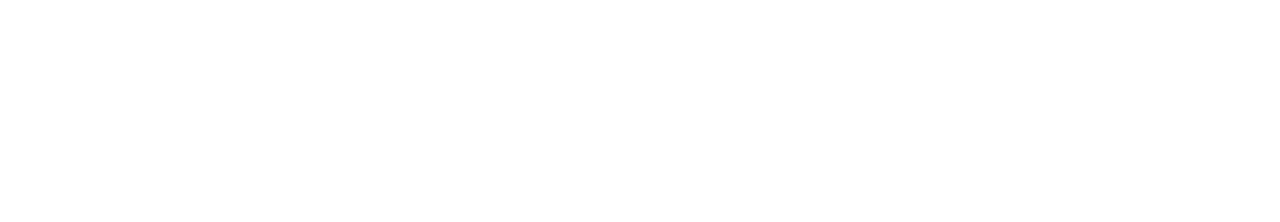
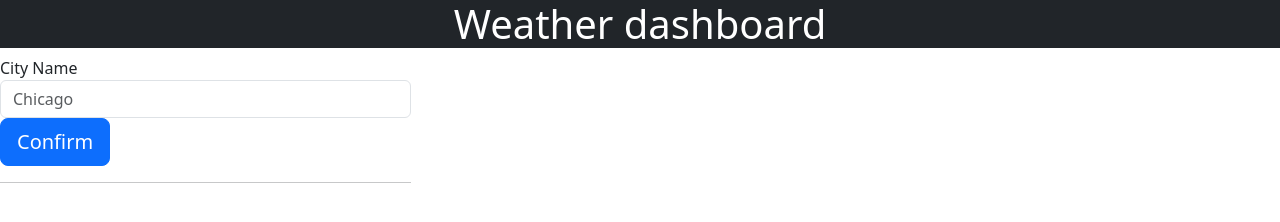
Before and after one commit to hudsonpepper/Weather-Tracker, a plain HTML site: page index.html in a window 1280 px wide. Drawn offline with nearby package versions, Linux system fonts and the light colour scheme.

Commit message:
Made bootstrap form inside HTML

```diff
--- a/Assets/js/script.js
+++ b/Assets/js/script.js
@@ -11,4 +11,4 @@ const apiUrlWeather = `https://api.openweathermap.org/data/2.5/weather?appid=${a
 const threeHourWeatherArr = `https://api.openweathermap.org/data/2.5/forecast?lat=${lat}&lon=${lon}&appid=${API key}`
 
 
-// NOTE: Prevent Default on form!
+// NOTE: Prevent Default on form;
--- a/index.html
+++ b/index.html
@@ -3,10 +3,27 @@
 <head>
   <meta charset="UTF-8">
   <meta name="viewport" content="width=device-width, initial-scale=1.0">
+  <link href="https://cdn.jsdelivr.net/npm/bootstrap@5.3.2/dist/css/bootstrap.min.css" rel="stylesheet" integrity="sha384-T3c6CoIi6uLrA9TneNEoa7RxnatzjcDSCmG1MXxSR1GAsXEV/Dwwykc2MPK8M2HN" crossorigin="anonymous">
 
   <title>Weather</title>
 </head>
 <body>
+  <header>
+    <h1 class="bg-dark text-white text-center">Weather dashboard</h1>
+  </header>
+  <div class="row">
+    <div class="col-4 col">
+      <form id="cityData">
+        <div class="form-group">
+          <label for="cityName">City Name</label>
+          <input type="cityName" class="form-control" id="cityName" placeholder="Chicago">
+        </div>
+        <button type="submit" class="btn btn-primary btn-lg btn-block">Confirm</button>
+      </form>
+      <hr>
+      <form></form>
+    </div>
 
+  </div>
 </body>
 </html>
```
